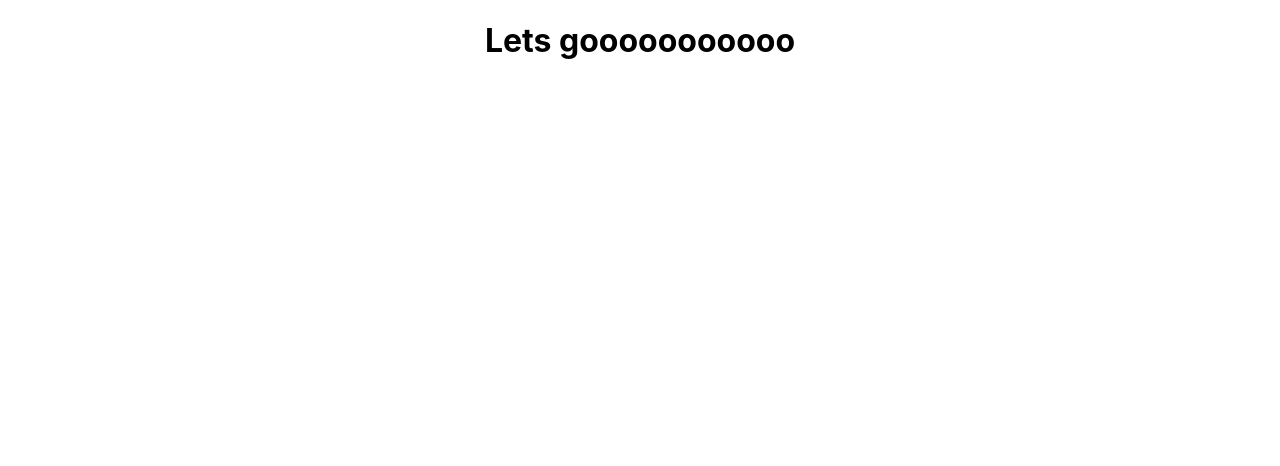
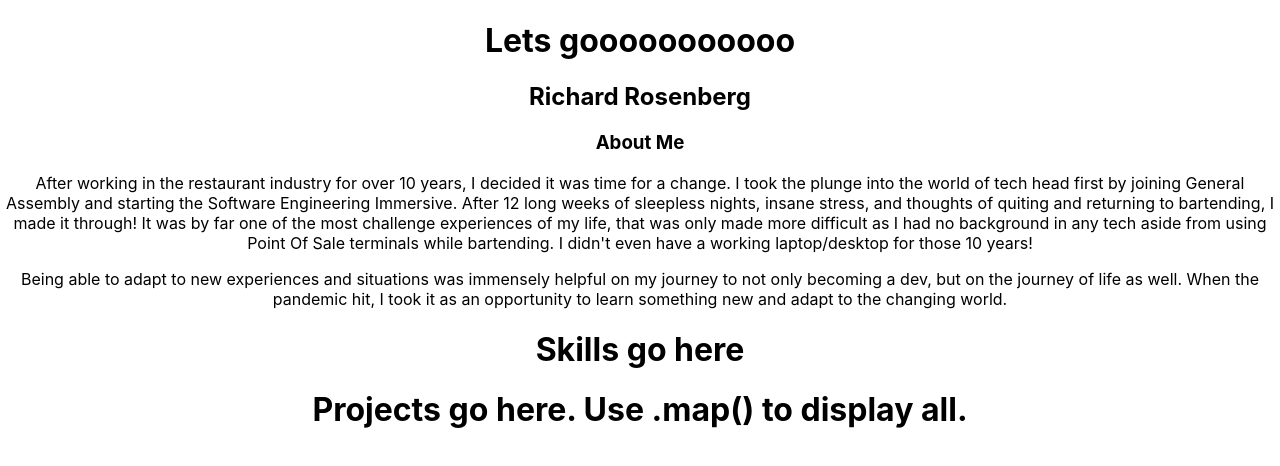
Before and after one commit to rosenbr/richardrosenberg, a React (Create React App) app in the folder richardrosenberg/: page / in a window 1280 px wide. Shown: the top 466 px of the page. Built offline with nearby package versions, Linux system fonts and the light colour scheme.

Commit message:
basic set up done

```diff
--- a/richardrosenberg/src/App.js
+++ b/richardrosenberg/src/App.js
@@ -1,10 +1,17 @@
-import logo from './logo.svg';
 import './App.css';
+import Header from './components/Header/Header';
+import About from './components/About/About';
+import Skills from './components/Skills/Skills';
+import Projects from './components/Projects/Projects';
 
 function App() {
   return (
     <div className="App">
       <h1>Lets gooooooooooo</h1>
+      <Header></Header>
+      <About></About>
+      <Skills></Skills>
+      <Projects></Projects>
     </div>
   );
 }
--- a/richardrosenberg/src/components/About/About.js
+++ b/richardrosenberg/src/components/About/About.js
@@ -0,0 +1,14 @@
+import './About.css';
+
+const About = () => {
+
+    return(
+        <div class="info__about">
+            <h3 class="info__header">About Me</h3>
+            <p class="about__infoP2">After working in the restaurant industry for over 10 years, I decided it was time for a change. I took the plunge into the world of tech head first by joining General Assembly and starting the Software Engineering Immersive. After 12 long weeks of sleepless nights, insane stress, and thoughts of quiting and returning to bartending, I made it through! It was by far one of the most challenge experiences of my life, that was only made more difficult as I had no background in any tech aside from using Point Of Sale terminals while bartending. I didn't even have a working laptop/desktop for those 10 years!</p>
+            <p class="info__aboutP3">Being able to adapt to new experiences and situations was immensely helpful on my journey to not only becoming a dev, but on the journey of life as well. When the pandemic hit, I took it as an opportunity to learn something new and adapt to the changing world.</p>
+        </div>
+    )
+}
+
+export default About;
--- a/richardrosenberg/src/components/Header/Header.js
+++ b/richardrosenberg/src/components/Header/Header.js
@@ -0,0 +1,20 @@
+import './Header.css';
+
+const Header = () => {
+
+    return (
+        <div class="info__intro">
+            <h2 class="info__header">Richard Rosenberg</h2>
+            <div class="info__links">
+                {/* <a href="https://www.linkedin.com/in/richardrosenberg88/">
+                    <i class="fab fa-linkedin fa-5x" id="fa-Linkedin__info"></i>
+                </a> */}
+                {/* <a href="https://github.com/rosenbr">
+                    <i class="fab fa-github-square fa-5x" id="fa-github-square__info"></i>
+                </a> */}
+            </div>
+        </div>
+    )
+}
+
+export default Header;
--- a/richardrosenberg/src/components/Projects/Projects.js
+++ b/richardrosenberg/src/components/Projects/Projects.js
@@ -0,0 +1,10 @@
+import './Projects.css';
+
+const Projects = () => {
+
+    return (
+        <h1>Projects go here. Use .map() to display all.</h1>
+    )
+}
+
+export default Projects;
--- a/richardrosenberg/src/components/Skills/Skills.js
+++ b/richardrosenberg/src/components/Skills/Skills.js
@@ -0,0 +1,9 @@
+import './Skills.css';
+
+const Skills = () => {
+
+    return (
+        <h1>Skills go here</h1>
+    )
+}
+export default Skills;
```
